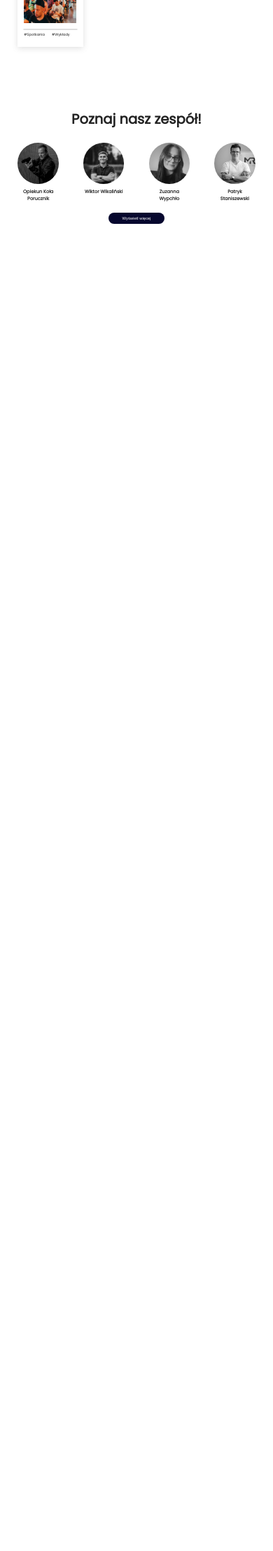
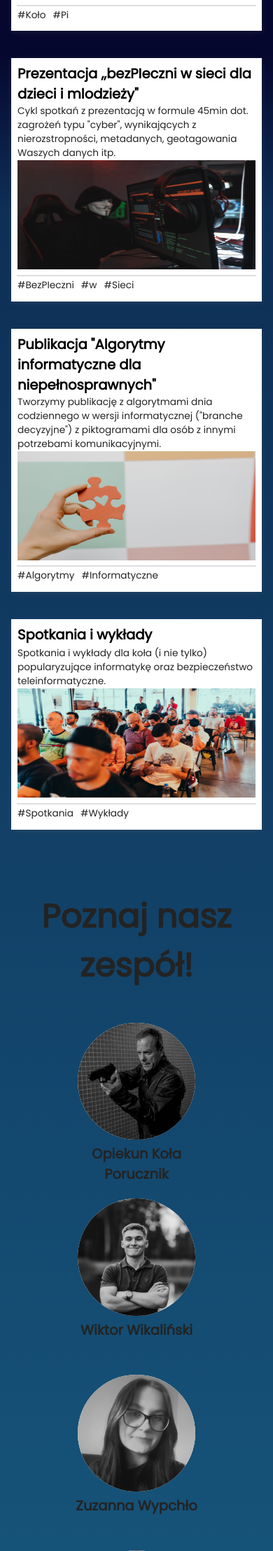
Before and after one commit to elmaccho/koloPi, a PHP site: page / in a window 390 px wide; the page is wider, and only the part inside the window is pictured. Shown: the part 1954-4171 px from the top of that part at 70% size. Before the commit the page ends 2274 px from the top of that part, so only its background shows below. Run offline with PHP 8.4, Linux system fonts and the light colour scheme; some libraries are stand-ins or nearby versions.

Commit message:
ciag dalszy

```diff
--- a/index.html
+++ b/index.html
@@ -103,7 +103,7 @@
                 <div class="text">
                     <p>
                         Właśnie na nią patrzycie, więc co pisać więcej...
-                        Zapraszamy także na naszego Instagrama -  <a href="https://www.instagram.com/kolopi_uthrad/" target="_blank">@kolopi_uthrad.</a>
+                        Zapraszamy także na naszego Instagrama -  <a class="link" href="https://www.instagram.com/kolopi_uthrad/" target="_blank">@kolopi_uthrad.</a>
                     </p>
                 </div>
 
--- a/style1.css
+++ b/style1.css
@@ -18,6 +18,8 @@ body {
     display: flex;
     flex-direction: column;
     overflow-x: hidden;
+    background: rgb(6,7,46);
+background: linear-gradient(180deg, rgba(6,7,46,1) 45%, rgba(14,47,86,1) 50%, rgba(23,89,127,1) 100%);
 }
 
 .openNavBtn {
@@ -57,6 +59,11 @@ body {
 
 .openNavBtn:hover, .closeNavBtn:hover {
     opacity: 75%;
+}
+
+.link{
+    font-weight: 600;
+    color:#3787C4;
 }
 
 
@@ -184,6 +191,7 @@ nav .nav_links a.active:after {
 }
 .header .header-logo {
     position: relative;
+    overflow: hidden;
     width: 50vw;
 }
 .header-logo img {
@@ -450,30 +458,10 @@ nav .nav_links a.active:after {
     gap: 4.5vw;
     justify-items: center;
 }
-.projects .blobs{
-    position: absolute;
-    top:0;
-    z-index: -1;
-    width: 100%;
-    height: 100%;
-    overflow: hidden;
-}
-.projects .blobs .blob_4{
-    position: absolute;
-    transform: translate(-60%, 32%) scale(60%);
-}
-.projects .blobs .blob_5{
-    position: absolute;
-    transform: translate(40%, -12%) scale(60%);
-}
-.projects .blobs .blob_6{
-    position: absolute;
-    transform: translate(-25%, -10%) scale(55%);
-}
 .projects .projects-wrapper .box-wrapper {
     box-shadow: rgba(99, 99, 99, 0.2) 0px 2px 8px 0px;
     background-color: white;
-    max-width: 23vw;
+    width: 23vw;
     padding: 2vw 2.4vw;
     display: flex;
     flex-direction: column;
@@ -488,7 +476,7 @@ nav .nav_links a.active:after {
     min-height: 10vw;
     font-size: 1.1vw;
     color: #232323;
-    max-width: 25vw;
+    width: 25vw;
 }
 .projects .projects-wrapper .box-wrapper .photo {
     width: 100%;
@@ -605,6 +593,7 @@ nav .nav_links a.active:after {
     display: flex;
     justify-content: flex-start;
     gap: 9vw;
+    width: 100%;
 }
 .team .team-wrapper .team-row:nth-child(2)
 {
@@ -627,7 +616,7 @@ nav .nav_links a.active:after {
     flex-direction: column;
     justify-content: center;
     align-items: center;
-    max-width: 15vw;
+    width: 15vw;
     gap: 1.5vw;
     transition: 0.3s;
 }
@@ -669,8 +658,8 @@ nav .nav_links a.active:after {
 .team .team-wrapper .team-row .team-box .circle .inner-circle{
     overflow: hidden;
     border-radius: 50%;
-    width: 15vw;
-    height: 15vw;
+    width: 100%;
+    height: 100%;
     background-color: white;
 }
 .team .team-wrapper .team-row .team-box .circle img{
@@ -707,6 +696,7 @@ nav .nav_links a.active:after {
 
 
 
+
 .view-info{
     position: fixed;
     width: 100%;
@@ -715,16 +705,16 @@ nav .nav_links a.active:after {
     left:0;
     transition: 0.3s;
     transform: scale(0);
+    overflow: hidden;
+    box-sizing: border-box;
 }
-
 .infoBox-open{
     z-index: 2;
     transform: scale(1);
 }
-
 .view-info .info-wrapper{
     width: 80%;
-    height: 550px;
+    height: 45vw;
     position: fixed;
     padding: 4vw;
     box-sizing: border-box;
@@ -790,6 +780,10 @@ nav .nav_links a.active:after {
     }
     nav .nav_links .solidBtn{
         font-size: 2vw;
+    }
+
+    .info-description .desc-description{
+        font-size: 1.5vw;
     }
 }
 @media screen and (max-width: 768px){
@@ -882,4 +876,87 @@ nav .nav_links a.active:after {
         font-size: 3vw;
         text-align: center;
     }
+
+    .projects .projects-wrapper{
+        display: flex;
+        flex-direction: column;
+        align-items: center;
+        gap: 10vw;
+    }
+    .projects .projects-wrapper .box-wrapper{
+        width: 100%;
+    }
+    .projects .projects-wrapper .box-wrapper h1{
+        font-size: 5vw;
+    }
+    .projects .projects-wrapper .box-wrapper p{
+        font-size: 3.5vw;
+        width: 100%;
+    }
+    .projects .projects-wrapper .box-wrapper .photo{
+        height: 40vw;
+    }
+    .projects .projects-wrapper .box-wrapper .hashtags span{
+        font-size: 3.5vw;
+    }
+
+    .team .title h1{
+        font-size: 12vw;
+        text-align: center;
+    }
+    .team .team-wrapper{
+        width: 100%;
+        gap: 15vw;
+        padding: 12vw 0 25vw;
+    }
+    .team .team-wrapper .team-row{
+        flex-direction: column;
+        justify-content: center;
+        align-items: center;
+        gap: 18vw;
+    }
+    .team .team-wrapper .team-row .team-box{
+        width: 45vw;
+    }
+    .team .team-wrapper .team-row .team-box .circle{
+        width: 43vw;
+        height: 43vw;
+    }
+    .team .team-wrapper .team-row .team-box .name{
+        font-size: 5vw;
+        width: 100%;
+    }
+    .team .seeMoreBtn{
+        font-size: 5vw;
+        padding: 3vw 8vw;
+    }
+
+    .view-info .info-wrapper{
+        flex-direction: column;
+        height: 130vw;
+        width: 90%;
+    }
+    .view-info .info-wrapper .info-description{
+        width: 100%;
+        padding: 0;
+    }
+    .info-description .desc-name{
+        font-size: 5vw;
+    }
+    .info-description .desc-rank{
+        font-size: 4vw;
+    }
+    .info-description .desc-description{
+        font-size: 3vw;
+    }
+    .view-info .info-wrapper .info-img{
+        width: 50vw;
+        height: 50vw;
+    }
+    .view-info .info-wrapper .closeInfoBtn{
+        font-size: 10vw;
+    }
+    .info-description hr{
+        width: 50%;
+    }
 }
```
